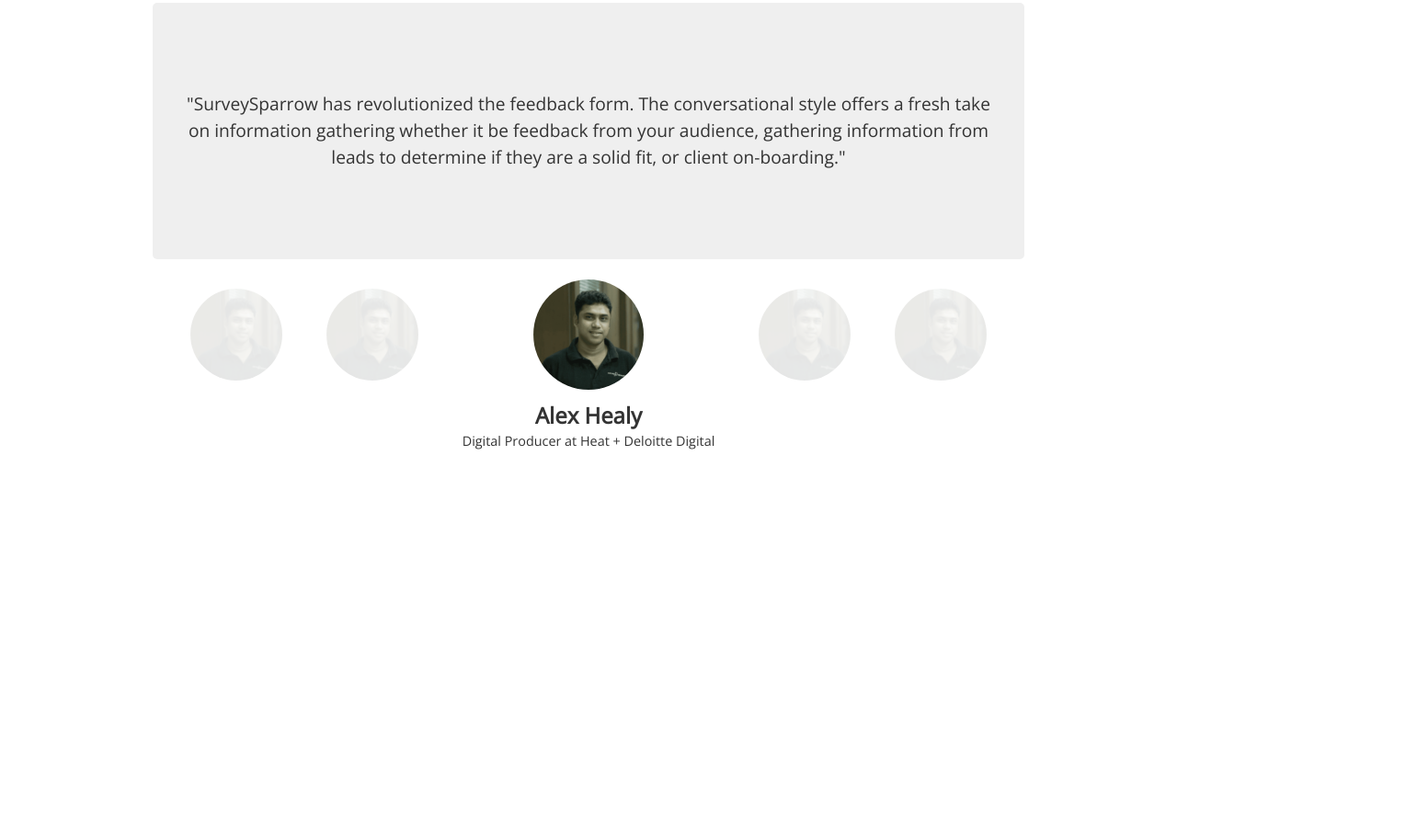
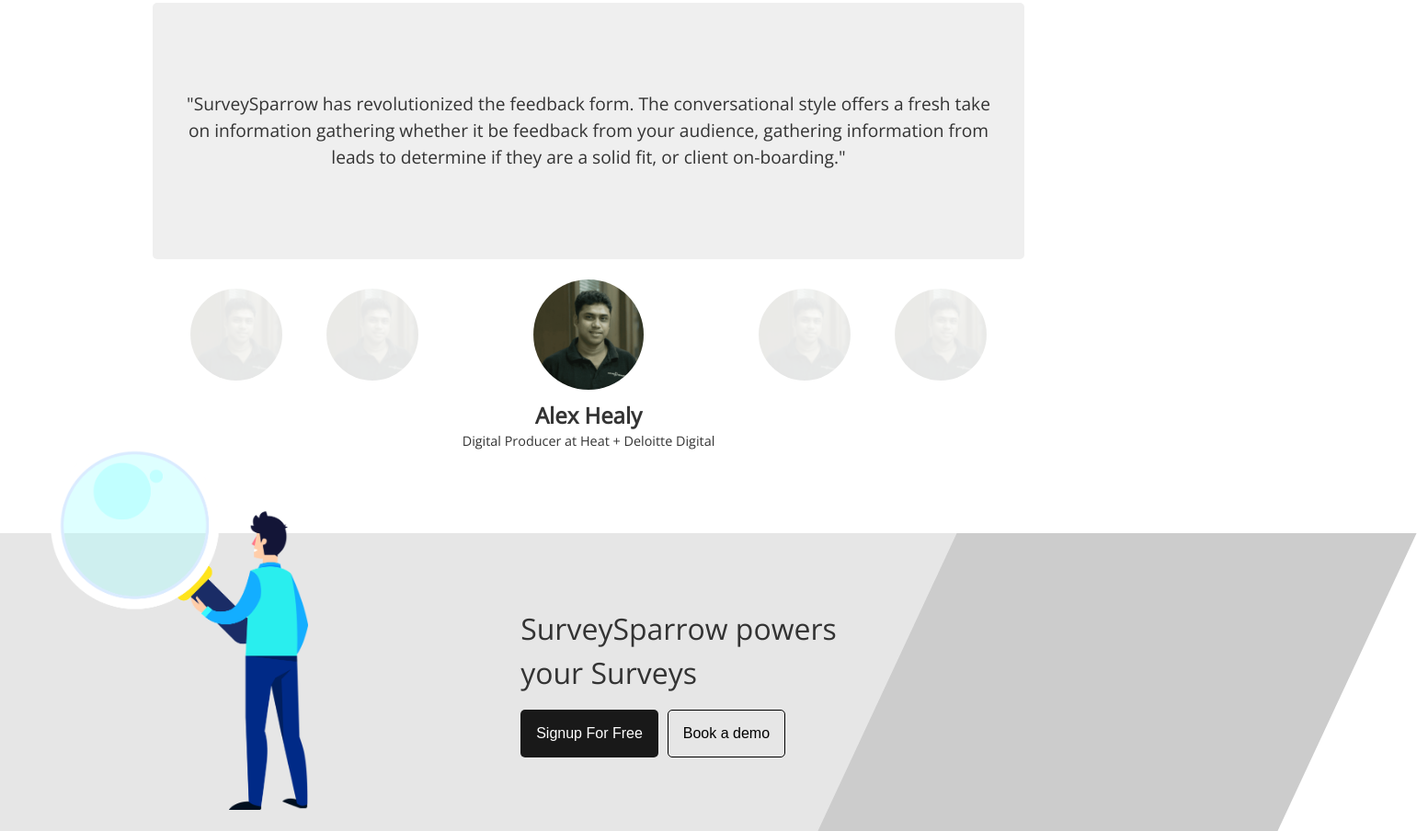
Before and after one commit to ShettyMegh/freesurveycreator, a plain HTML site: page index.html in a window 1280 px wide. Shown: the part 10520-11424 px from the top of the page at 92% size, 1541 px wide, since content can reach past the window. Before the commit the page ends 11100 px from the top, so only its background shows below. Drawn offline with nearby package versions, Linux system fonts and the light colour scheme.

Commit message:
mini banner added

```diff
--- a/css/style.css
+++ b/css/style.css
@@ -11,6 +11,7 @@
     font-family: var(--font);
     background-color: white;
     color: var(--grey-800);
+    overflow-x: hidden;
 }
 
 /* utilities */
@@ -89,6 +90,12 @@
 .btn-dark{
     background-color: var(--grey-900);
     color: white;
+    border: 1px solid transparent;
+}
+
+.btn-dark-outline{
+    border: 1px solid black;
+    background-color: transparent;
 }
 
 
@@ -938,3 +945,123 @@
     }
 
 }
+
+/*
+================
+mini banner
+================
+*/
+
+.mini_banner{
+    background-color: var(--grey-100);
+}
+
+.mini_banner-container{
+    display: grid;
+    grid-template-columns: 40% 2fr 1fr;
+    max-width: var(--max-width);
+    margin: 0 auto;
+    padding: 1rem;
+    position: relative;
+    background-color: var(--grey-100);
+}
+
+.mini_banner-container img{
+    position: absolute;
+    width: 60px;
+    left: 40px;
+    top:-10px;
+}
+
+.mini_banner-try{
+    position: relative;
+    z-index: 100;
+    margin: 0 auto;
+    font-size: 0.6rem;
+    width: 100%;
+}
+
+.mini_banner-container .mini_banner-try p{
+    line-height: 1rem;
+}
+
+.mini_banner-btn-container{
+    display: flex;
+    gap:10px;
+}
+
+.mini_banner-btn{
+    font-size: 0.2rem !important;
+    padding: 0.3rem;
+    border-radius: 5px;
+}
+
+.mini_banner-container .triangle{
+    display: block;
+    height: 100%;
+    width: 120px;
+    background-color: var(--grey-200);
+    position: absolute;
+    right: -25px;
+    transform: skewx(-25deg);
+
+}
+
+@media only screen and (min-width:550px){
+    .mini_banner-try{
+        font-size:1.5rem;
+        padding: 1rem 0;
+    }
+
+    .mini_banner-container .mini_banner-try p{
+        line-height: 2rem;
+        margin-bottom: 1rem;
+    }
+
+    .mini_banner-container img{
+        position: absolute;
+        width: 150px;
+        left: 40px;
+        top:-30px;
+    }
+
+
+    .mini_banner-container .triangle{
+        width: 300px;
+
+    }
+
+    .mini_banner-btn{
+        font-size: 1rem !important;
+        padding: 1rem;
+        border-radius: 5px;
+    }
+
+}
+
+@media only screen and (min-width:920px){
+
+    .mini_banner-container{
+    }
+    .mini_banner-container img{
+        width: 280px;
+        top: -100px;
+    }
+
+    .mini_banner-try{
+        margin: 3rem;
+        font-size: 2rem;
+    }
+
+    .mini_banner-container .mini_banner-try p{
+        line-height: 3rem;
+        margin-bottom: 1rem;
+    }
+
+    .mini_banner-container .triangle{
+        width: 500px;
+        right: -200px;
+
+    }
+
+}
--- a/index.html
+++ b/index.html
@@ -996,6 +996,27 @@
     <!-- end of feedback -->
 
 
+    <!-- mini banner -->
+    <section class="mini_banner">
+        <div class="mini_banner-container">
+            <div class="mini_banner-img">
+                <img src="./assets/mini_banner.png" class="img" alt="">
+            </div>
+            <div class="mini_banner-try">
+                <p>SurveySparrow powers <br> your Surveys</p>
+                <div class="mini_banner-btn-container">
+                    <button class="btn btn-dark mini_banner-btn">Signup For Free</button>
+                    <button class="btn btn-dark-outline mini_banner-btn">Book a demo</button>
+                </div>
+            </div>
+
+            <div class="triangle"></div>
+
+        </div>
+    </section>
+    <!-- end of mini banner -->
+
+
     <!-- scripts -->
     <script src="./js/script.js"></script>
 
```
Also changed, not shown: assets/mini_banner.png (added), 2 other files.
